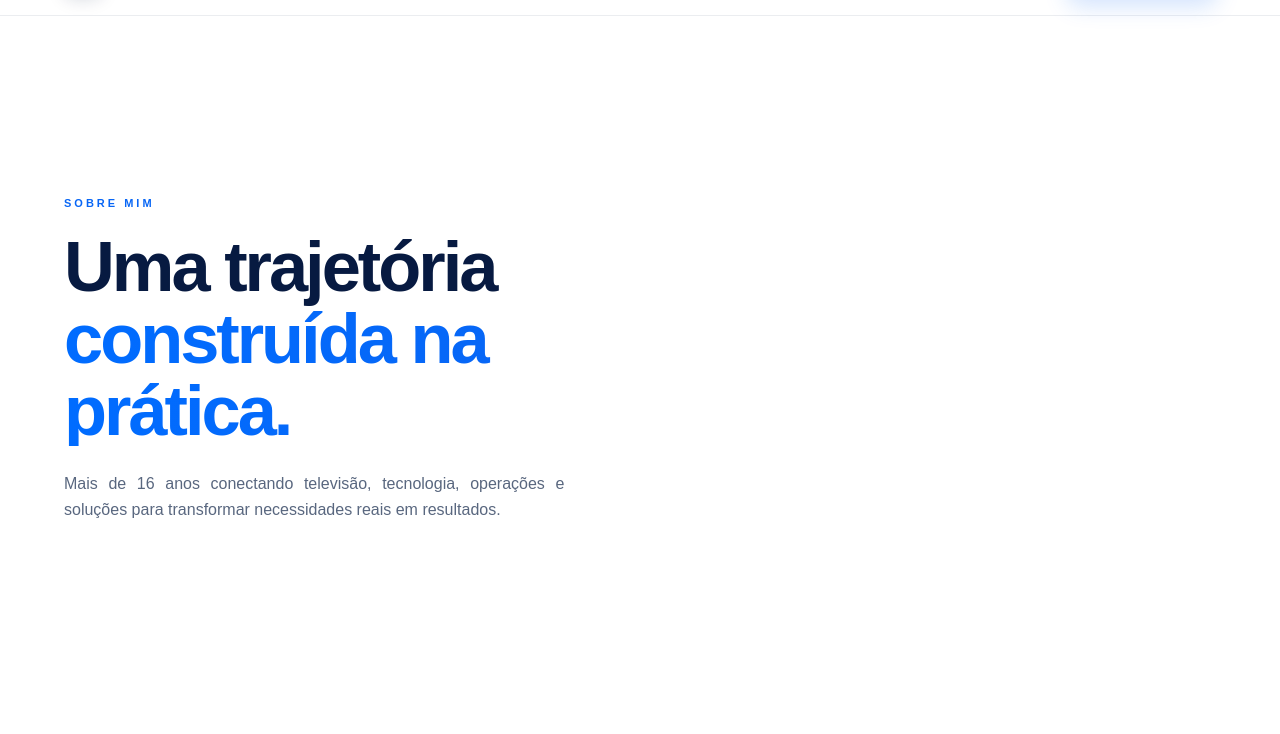
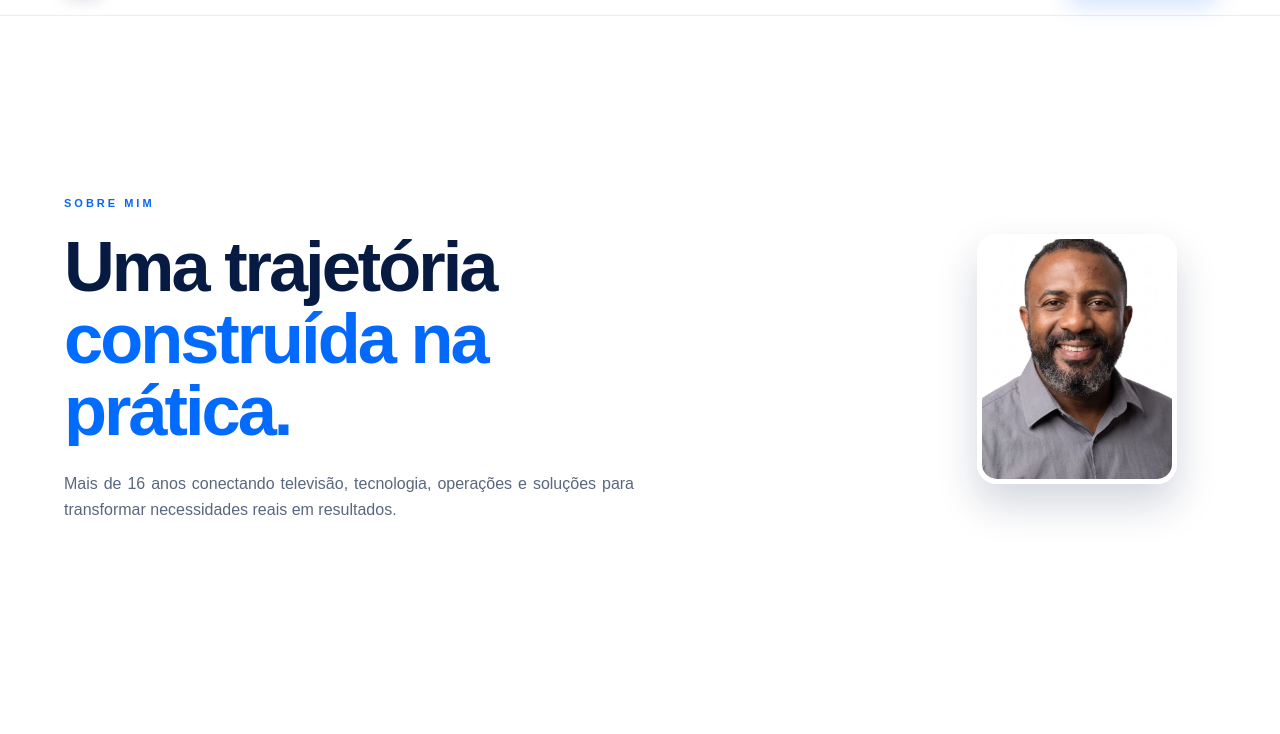
Before and after one commit to niltonericeira/portfolio, a plain HTML site: page sobre.html in a window 1280 px wide. Shown: the part 66-800 px from the top of the page. Drawn offline with Linux system fonts and the light colour scheme.

Commit message:
Adiciona foto de perfil na página Sobre mim, com tamanho proporcional ao texto

```diff
--- a/css/style.css
+++ b/css/style.css
@@ -455,6 +455,33 @@ img {
             0 25px 35px
             rgba(0, 65, 150, 0.15)
         );
+}
+
+.hero-inner .hero-content {
+    grid-template-columns: 1.5fr 0.5fr;
+}
+
+.hero-inner .hero-visual {
+    min-height: auto;
+}
+
+.hero-inner .hero-visual::before {
+    display: none;
+}
+
+.profile-photo {
+    position: relative;
+    z-index: 2;
+
+    width: min(200px, 100%);
+    aspect-ratio: 4 / 5;
+
+    object-fit: cover;
+
+    border-radius: 20px;
+    border: 5px solid #FFFFFF;
+
+    box-shadow: 0 20px 40px rgba(7, 26, 65, 0.18);
 }
 
 .visual-top,
--- a/service-worker.js
+++ b/service-worker.js
@@ -1,4 +1,4 @@
-const CACHE_NAME = "nilton-portfolio-v6";
+const CACHE_NAME = "nilton-portfolio-v8";
 
 const PRECACHE_URLS = [
     "index.html",
--- a/sobre.html
+++ b/sobre.html
@@ -58,6 +58,10 @@
                     operações e soluções para transformar necessidades
                     reais em resultados.
                 </p>
+            </div>
+
+            <div class="hero-visual">
+                <img src="assets/foto.jpg" alt="Nilton Ericeira" class="profile-photo">
             </div>
         </div>
     </section>
```
Also changed, not shown: assets/foto.jpg (added).
